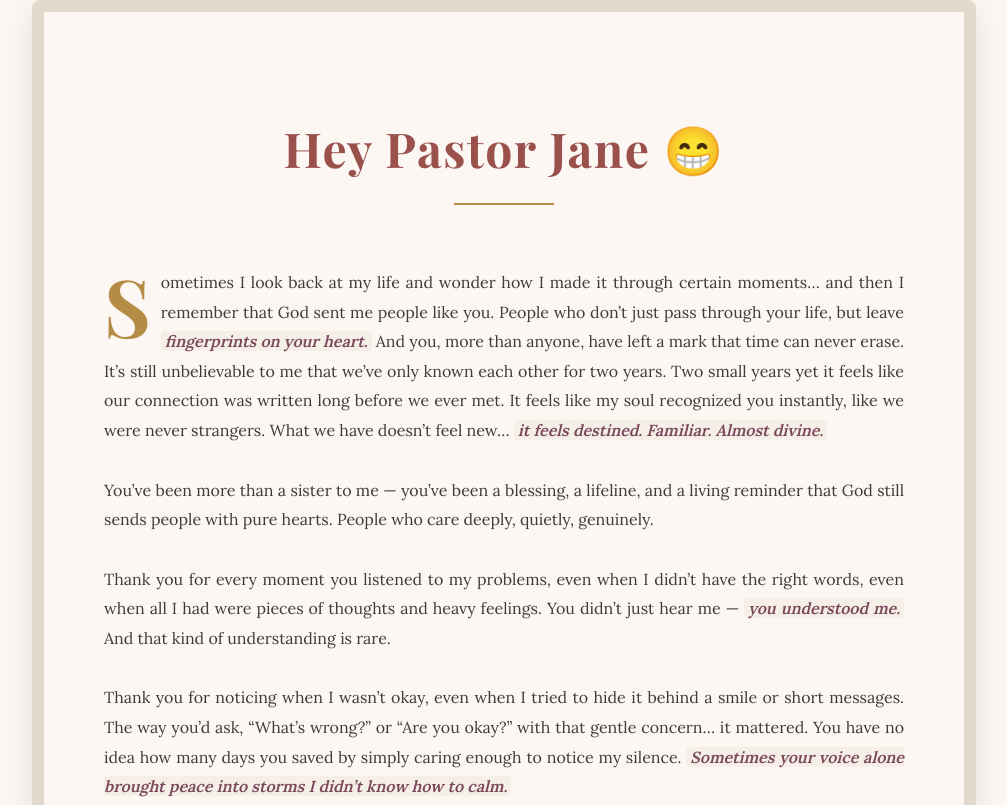
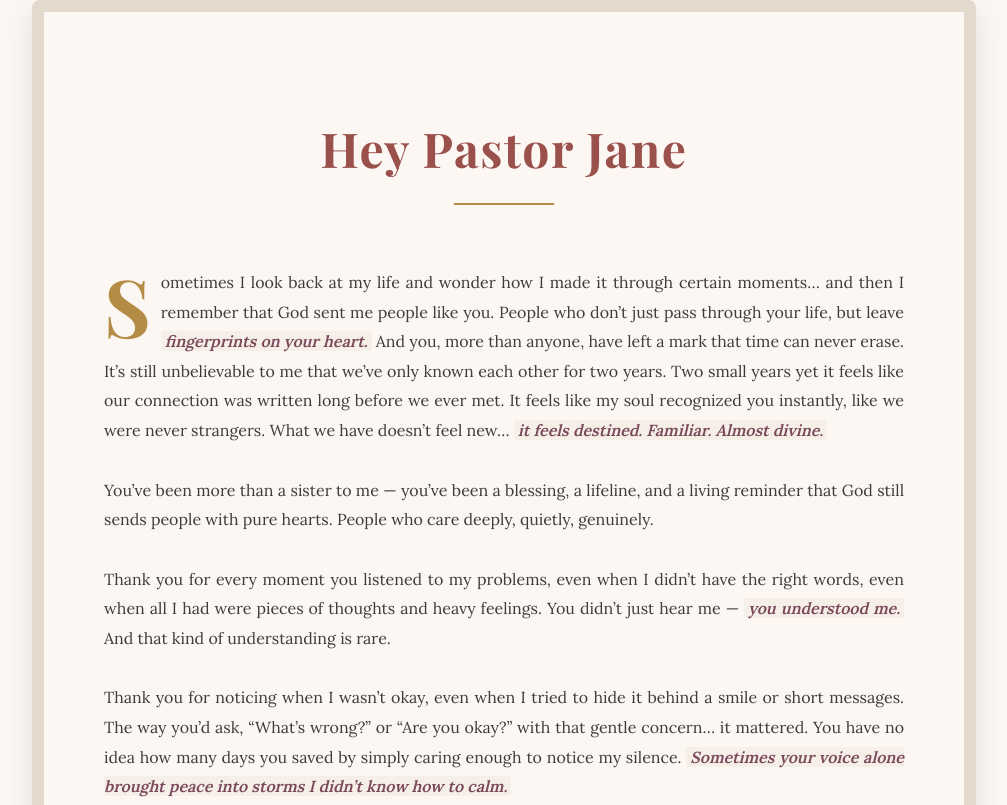
Before and after one commit to komoloantony/letter, a plain HTML site: page gratitude.html in a window 1280 px wide. Shown: the top 805 px of the page, without its empty margins (136-1143 px from the left). Drawn offline with nearby package versions, Linux system fonts and the light colour scheme; a web font is replaced by a local one.

Commit message:
Update gratitude.html

```diff
--- a/gratitude.html
+++ b/gratitude.html
@@ -124,7 +124,7 @@
 </head>
 <body>
     <h1>
-        Hey Pastor Jane 😁
+        Hey Pastor Jane
     </h1>
     <p>
         Sometimes I look back at my life and wonder how I made it through certain moments… and then I remember that God sent me people like you. People who don’t just pass through your life, but leave <span class="highlight">fingerprints on your heart.</span>
```
